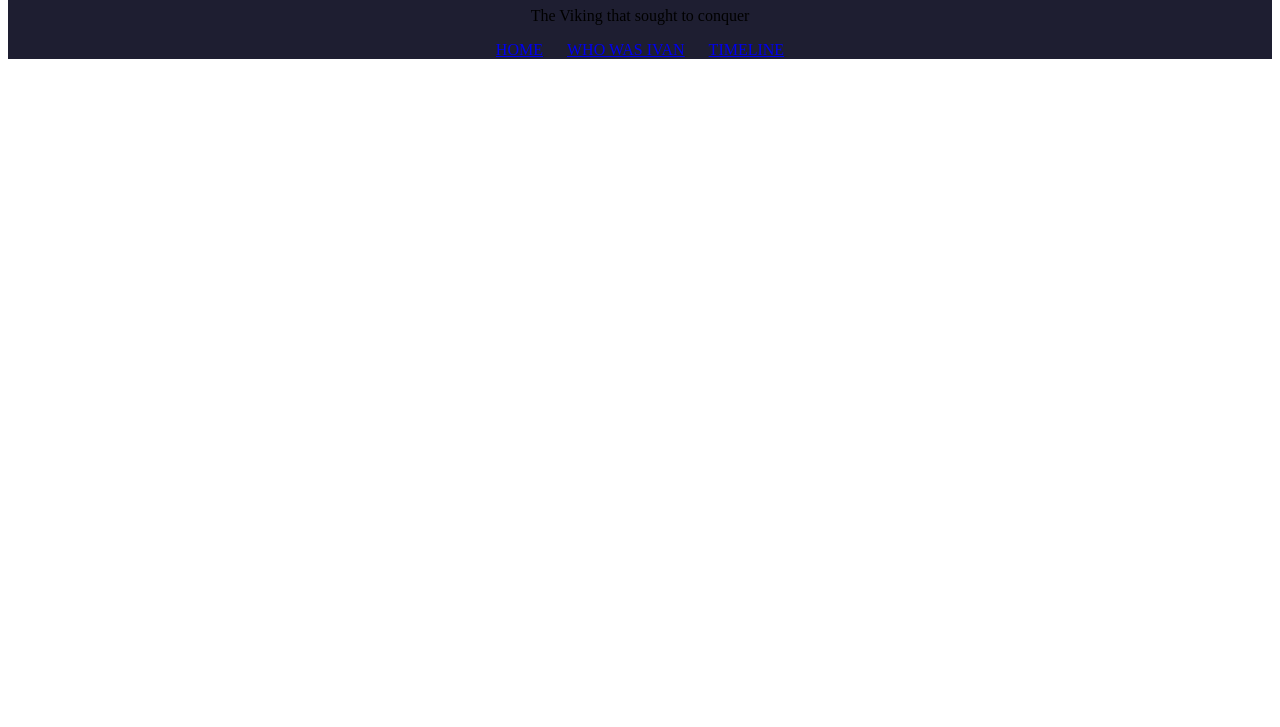
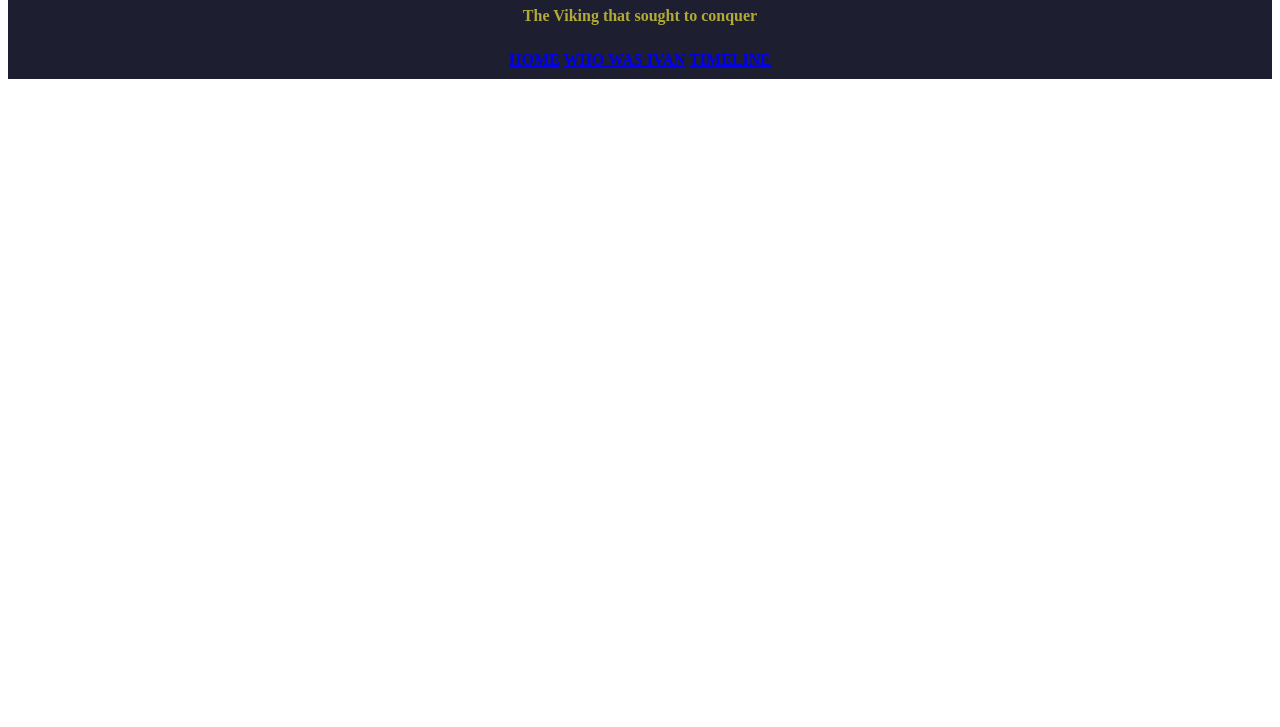
Before and after one commit to Charmungo98/Ivan-the-Viking, a plain HTML site: page HTML/index.HTML in a window 1280 px wide. Shown: the part 73-800 px from the top of the page. Drawn offline with Linux system fonts and the light colour scheme.

Commit message:
adding background color, text color and boldness to header

```diff
--- a/assets/style.css
+++ b/assets/style.css
@@ -1,15 +1,18 @@
 .header {
-    background-color: rgb(30, 30, 49)
+    background-color: rgb(30, 30, 49);
+    color: rgb(177, 171, 53);
+    font-weight: bold;
 }
 
 .page-heading {
     text-align: center;
+
 }
 
 .nav {
     text-align: center;
-}
-
-.a-nav {
+    color: rgb(177,
+        171,
+        53);
     padding: 10px;
 }
```
